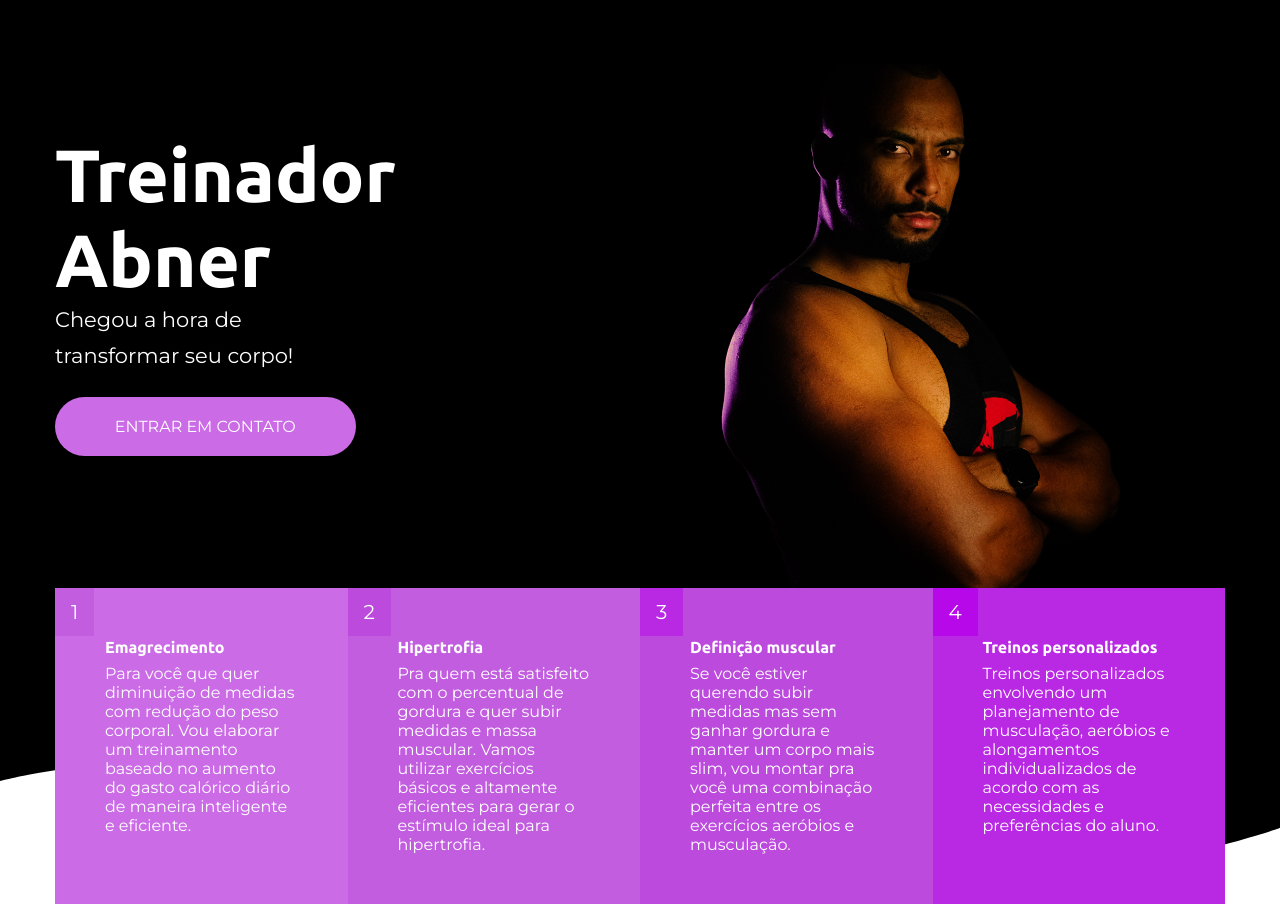
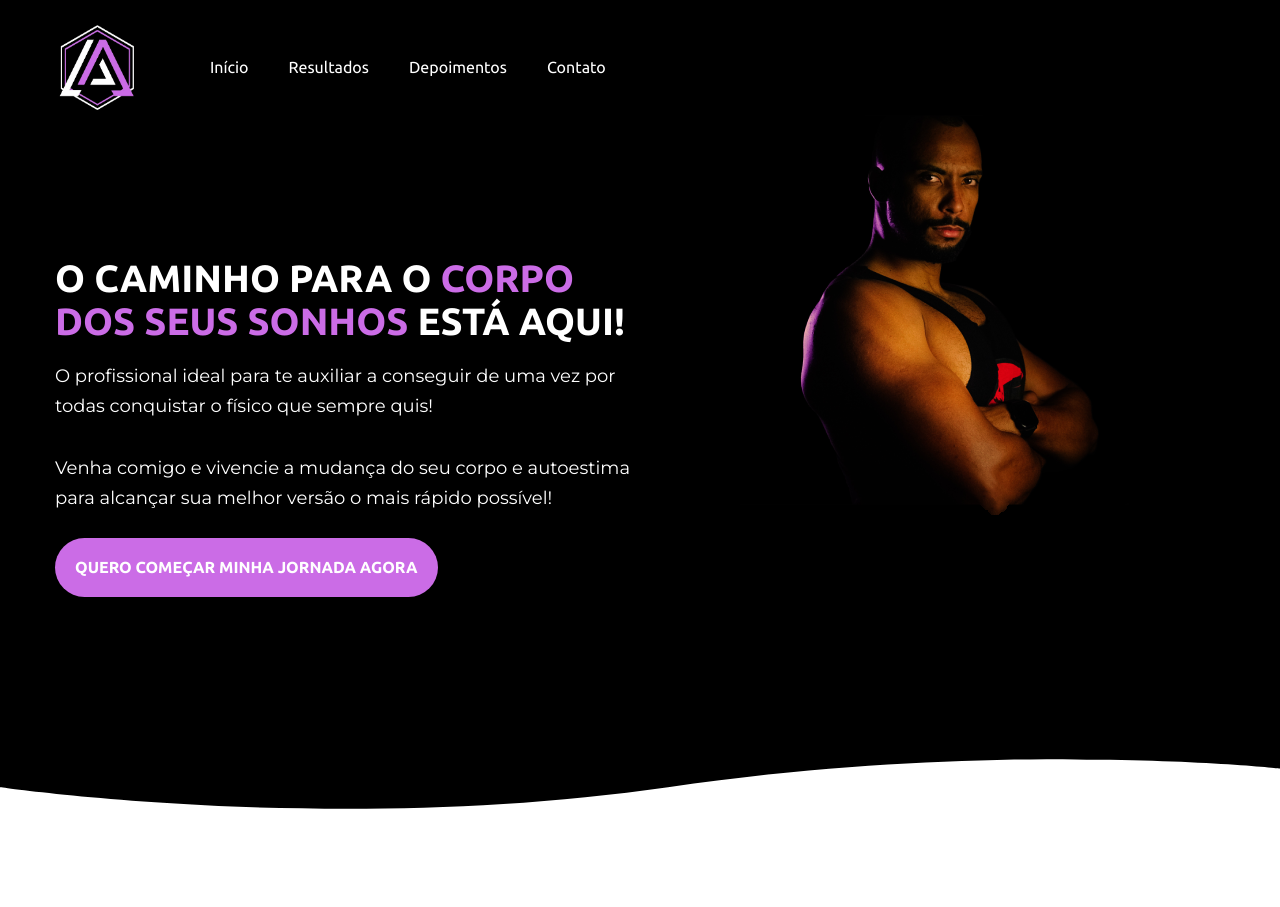
Before and after one commit to GabrielFn/treinadoab-landing-page, a plain HTML site: page public/index.html in a window 1280 px wide. Shown: the top 907 px of the page. Drawn offline with Linux system fonts and the light colour scheme.

Commit message:
adjust layout header

```diff
--- a/public/index.html
+++ b/public/index.html
@@ -13,56 +13,41 @@
       <link rel="stylesheet" type="text/css" href="./styles.css">
   </head>
   <body>
-    <div class="header">
+
+    <div id="topo" class="header">
       <div class="first-divider"></div>
+      <div class="menu-container">
+        <div class="logo">
+          <img src="./assets/images/menu-logo.png" alt="logo" />
+        </div>
+        <div class="menu-content">
+          <ul>
+            <li><a onclick="redirectoToTop()">Início</a></li>
+            <li><a onclick="redirectToResults()">Resultados</a></li>
+            <li><a onclick="redirectToDepoiments()">Depoimentos</a></li>
+            <li><a onclick="redirectToContacts()">Contato</a></li>
+          </ul>
+        </div>
+      </div>
       <div class="header-container">
         <div class="title-container">
           <h1 class="title">
-            Treinador<br /> Abner
+            O CAMINHO PARA O <span>CORPO DOS SEUS SONHOS</span> ESTÁ AQUI!
           </h1>
+          <br />
           <h2 class="subtitle">
-            Chegou a hora de<br />
-            transformar seu corpo!
+            O profissional ideal para te auxiliar a conseguir de uma vez por todas conquistar o físico que sempre quis!<br /><br />
+            Venha comigo e vivencie a mudança do seu corpo e autoestima para alcançar sua melhor versão o mais rápido possível!
           </h2>
-          <a href="https://wa.me/5518996775497?text=Tenho%20interesse%20na%20CONSULTORIA%20ONLINE" target="_blank" class="contact-button">ENTRAR EM CONTATO</a>
+          <button class="contact-button" onclick='window.open("https://wa.me/5518996775497?text=Tenho%20interesse%20na%20CONSULTORIA%20ONLINE", "_blank")'><b>QUERO COMEÇAR MINHA JORNADA AGORA</b></button>
         </div>
         <div class="header-image-container">
           <img src="./assets/images/trainer.jpg" alt="trainer" style="width: 100%; height: 100%;" />
         </div>
         <div class="break"></div>
-        <ul class="objectives">
-          <li class="objective-item">
-            <div class="objective-item-container">
-              <p class="objective-number" style="background: #c25ddf;">1</p>
-              <h2>Emagrecimento</h2>
-              <p>Para você que quer diminuição de medidas com redução do peso corporal. Vou elaborar um treinamento baseado no aumento do gasto calórico diário de maneira inteligente e eficiente.</p>
-            </div>
-          </li>
-          <li class="objective-item" style="background-color: #c25ddf;">
-            <div class="objective-item-container">
-              <p class="objective-number" style="background: #bc4bdd;">2</p>
-              <h2>Hipertrofia</h2>
-              <p>Pra quem está satisfeito com o percentual de gordura e quer subir medidas e massa muscular. Vamos utilizar exercícios básicos e altamente eficientes para gerar o estímulo ideal para hipertrofia.</p>
-            </div>
-          </li>
-          <li class="objective-item" style="background-color: #bc4bdd;">
-            <div class="objective-item-container">
-              <p class="objective-number" style="background: #b928e3;">3</p>
-              <h2>Definição muscular</h2>
-              <p>Se você estiver querendo subir medidas mas sem ganhar gordura e manter um corpo mais slim, vou montar pra você uma combinação perfeita entre os exercícios aeróbios e musculação.</p>
-            </div>
-          </li>
-          <li class="objective-item" style="background-color: #b928e3;">
-            <div class="objective-item-container">
-              <p class="objective-number" style="background: #b608e9;">4</p>
-              <h2>Treinos personalizados</h2>
-              <p>Treinos personalizados envolvendo um planejamento de musculação, aeróbios e alongamentos individualizados de acordo com as necessidades e preferências do aluno.</p>
-            </div>
-          </li>
-        </ul>
       </div>
     </div>
-    <div class="results-container">
+    <div id="resultados" class="results-container">
       <div class="results-title">
         <h2>Resultados</h2>
         <h3>Centenas de Alunos Satisfeitos</h3>
@@ -183,7 +168,7 @@
         <a href="https://wa.me/5518996775497?text=Tenho%20interesse%20na%20CONSULTORIA%20ONLINE%20com%20desconto" target="_blank">ENTRAR EM CONTATO</a>
       </div>
     </div>
-    <div class="depoiments">
+    <div id="depoimentos" class="depoiments">
       <div class="results-title">
         <h2>O Que os Alunos Dizem da Consultoria Online</h2>
         <h3>Mensagens</h3>
@@ -318,7 +303,7 @@
         </ul>
       </div>
     </div>
-    <div class="contacts">
+    <div id="contato" class="contacts">
       <div class="pricing-title">
         <p>Encontre Seu Tempo</p>
         <h2>Entre em Contato</h2>
@@ -354,4 +339,20 @@
 <script>
   const carousel1 = new Carousel('.carousel-container-1');
   const carousel2 = new Carousel('.carousel-container-2');
+
+  function redirectoToTop() {
+    document.querySelector("#topo").scrollIntoView({ behavior: 'smooth' });
+  }
+
+  function redirectToResults() {
+    document.querySelector("#resultados").scrollIntoView({ behavior: 'smooth' });
+  }
+
+  function redirectToDepoiments() {
+    document.querySelector("#depoimentos").scrollIntoView({ behavior: 'smooth' })
+  }
+
+  function redirectToContacts() {
+    document.querySelector("#contato").scrollIntoView({ behavior: 'smooth' })
+  }
 </script>
--- a/public/styles.css
+++ b/public/styles.css
@@ -7,10 +7,59 @@
 	vertical-align: baseline;
 }
 
+.menu {
+  background-color: black;
+  position: relative;
+}
+
+.menu-container {
+  display: flex;
+  max-width: 1170px;
+  margin-left: auto;
+  margin-right: auto;
+  padding: 20px 16px;
+}
+
+.menu-content {
+  flex: 1;
+  color: white;
+  display: flex;
+  align-items: center;
+  justify-content: flex-start;
+}
+
+.menu-content > ul {
+  display: flex;
+  flex-wrap: wrap;
+  margin-left: 50px;
+  list-style-type: none;
+}
+
+.menu-content > ul > li > a {
+  color: white;
+  text-decoration: none;
+  padding: 13px 20px;
+  border-bottom: 2px solid transparent;
+  display: block;
+}
+
+.menu-content > ul > li > a:hover {
+  cursor: pointer;
+  border-bottom: 2px solid #cb6ce6;
+  color: #cb6ce6;
+}
+
+.menu-container > .logo >  img {
+  width: 85px;
+}
+
 .header {
   background-color: black;
-  padding-bottom: 250px;
+  padding-bottom: 140px;
   position: relative;
+  background-image: url('./assets/images/back.png');
+  background-repeat: no-repeat;
+  background-position: top center;
 }
 
 .header-container {
@@ -20,19 +69,23 @@
   display: flex;
   flex-wrap: wrap;
   padding: 0 16px;
+  padding-top: 120px;
+  padding-bottom: 80px;
 }
 
 .title-container {
   flex: 1;
-  display: flex;
-  flex-direction: column;
-  justify-content: center;
+  max-width: 595px;
 }
 
 .title {
   color: white;
-  font-size: 74px;
+  font-size: 38px;
   font-weight: bold;
+}
+
+.title > span {
+  color: #cb6ce6;
 }
 
 .break {
@@ -48,7 +101,7 @@
 
 .subtitle {
   color: white;
-  font-size: 21px;
+  font-size: 18px;
   line-height: 1.7;
   font-weight: 400;
   font-family: 'Montserrat';
@@ -57,16 +110,15 @@
 .first-divider {
   width: 100%;
   bottom: -1px;
-  height: 150px;
-  transform: rotateX(180deg);
+  height: 60px;
+  transform: rotateX(180deg) rotateY(180deg);
   position: absolute;
   background-repeat: no-repeat;
   background-image:url(assets/images/wave.svg);
 }
 
 .header-image-container {
-  flex: 1;
-  padding: 64px 64px 0;
+  display: none;
 }
 
 .objectives {
@@ -84,7 +136,6 @@
 
 .contact-button {
   font-family: 'Montserrat';
-  width: 50%;
   padding: 20px;
   border-radius: 32px;
   margin-top: 24px;
@@ -92,6 +143,12 @@
   color: white;
   text-decoration: none;
   text-align: center;
+  transition: all 0.2s ease-in-out;
+}
+
+.contact-button:hover {
+  cursor: pointer;
+  transform: scale(1.1);
 }
 
 .objective-item-container {
@@ -168,7 +225,7 @@
 .promo-divider-top {
   background-image: url(assets/images/promo-divider.svg);
   width: 100%;
-  height: 150px;
+  height: 60px;
   position: absolute;
   top: -1px;
 }
@@ -176,7 +233,7 @@
 .promo-divider-bottom {
   background-image: url(assets/images/promo-divider.svg);
   width: 100%;
-  height: 150px;
+  height: 60px;
   position: absolute;
   bottom: -1px;;
   transform: rotateX(180deg);
@@ -333,7 +390,7 @@
   position: absolute;
   top: -1px;
   width: 100%;
-  height: 150px;
+  height: 60px;
   background-image: url(assets/images/wave.svg);
 }
 
@@ -423,7 +480,7 @@
 }
 
 .pricing-divider-top {
-  height: 150px;
+  height: 60px;
   width: 100%;
   position: absolute;
   transform: rotateY(180deg);
@@ -432,7 +489,7 @@
 }
 
 .pricing-divider-bottom {
-  height: 150px;
+  height: 60px;
   width: 100%;
   position: absolute;
   transform: rotateX(180deg) rotateY(180deg);
@@ -608,7 +665,7 @@
   background-position: 0px -210px;
 }
 
-@media screen and (max-width: 1024px) {
+/* @media screen and (max-width: 1024px) {
   .header-image-container {
     padding: 32px 32px 0;
   }
@@ -643,9 +700,13 @@
   .break-sm {
     display: block;
   }
-}
+} */
 
-@media screen and (max-width: 768px) {
+@media screen and (max-width: 1024px) {
+  .header {
+    background-image: none;
+  }
+
   .objectives {
     order: 3;
     margin-top: 64px;
@@ -672,14 +733,12 @@
 
   .header-container {
     flex-direction: column;
+    align-items: center;
+    padding-top: 0;
   }
 
   .objective-item {
     width: 100%;
-  }
-
-  .title {
-    font-size: 64px;
   }
 
   .result-images {
@@ -703,6 +762,7 @@
 
   .step-by-step-content {
     gap: 40px;
+    flex-direction: column;
   }
 
   .depoiment-list {
@@ -724,13 +784,6 @@
     gap: 30px;
   }
 }
-
-
-
-
-
-
-
 
 .carousel-container {
   width: 100%;
```
Also changed, not shown: public/assets/images/back.png (added), public/assets/images/logo.ico, public/assets/images/menu-logo.png (added).
